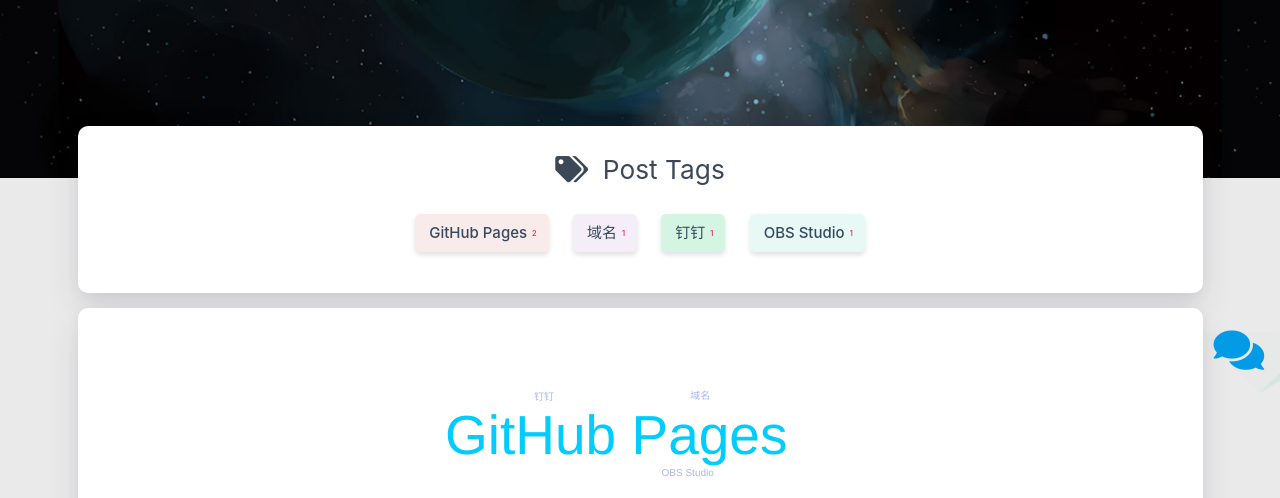
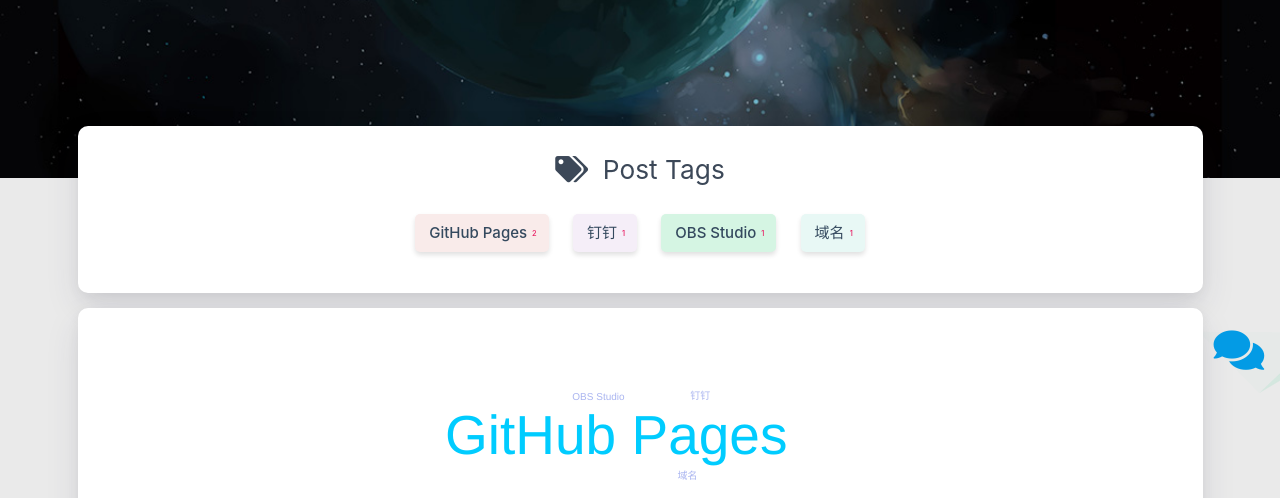
Before and after one commit to chinastar062/chinastar062.github.io, a plain HTML site: page tags/index.html in a window 1280 px wide. Shown: the part 302-800 px from the top of the page. Drawn offline with nearby package versions, Linux system fonts and the light colour scheme; some packages are replaced by stand-ins of ours; a script that the page names is missing.

Commit message:
Site updated: 2021-02-10 18:44:13

```diff
--- a/tags/index.html
+++ b/tags/index.html
@@ -354,19 +354,10 @@
                 </a>
 
 
-                <a href="/tags/%E5%9F%9F%E5%90%8D/" title="域名: 1">
-                    <span class="chip center-align waves-effect waves-light
-                             chip-default "
-                            data-tagname="域名" style="background-color: #F5EEF8;">域名
-                        <span class="tag-length">1</span>
-                    </span>
-                </a>
-
-
                 <a href="/tags/%E9%92%89%E9%92%89/" title="钉钉: 1">
                     <span class="chip center-align waves-effect waves-light
                              chip-default "
-                            data-tagname="钉钉" style="background-color: #D5F5E3;">钉钉
+                            data-tagname="钉钉" style="background-color: #F5EEF8;">钉钉
                         <span class="tag-length">1</span>
                     </span>
                 </a>
@@ -375,7 +366,16 @@
                 <a href="/tags/OBS-Studio/" title="OBS Studio: 1">
                     <span class="chip center-align waves-effect waves-light
                              chip-default "
-                            data-tagname="OBS Studio" style="background-color: #E8F8F5;">OBS Studio
+                            data-tagname="OBS Studio" style="background-color: #D5F5E3;">OBS Studio
+                        <span class="tag-length">1</span>
+                    </span>
+                </a>
+
+
+                <a href="/tags/%E5%9F%9F%E5%90%8D/" title="域名: 1">
+                    <span class="chip center-align waves-effect waves-light
+                             chip-default "
+                            data-tagname="域名" style="background-color: #E8F8F5;">域名
                         <span class="tag-length">1</span>
                     </span>
                 </a>
@@ -404,7 +404,7 @@
 <script type="text/javascript">
 
 
-    $('#tag-wordcloud').jQCloud([{"text":"GitHub Pages","weight":2,"link":"/tags/GitHub-Pages/"},{"text":"域名","weight":1,"link":"/tags/域名/"},{"text":"钉钉","weight":1,"link":"/tags/钉钉/"},{"text":"OBS Studio","weight":1,"link":"/tags/OBS-Studio/"}], {
+    $('#tag-wordcloud').jQCloud([{"text":"GitHub Pages","weight":2,"link":"/tags/GitHub-Pages/"},{"text":"钉钉","weight":1,"link":"/tags/钉钉/"},{"text":"OBS Studio","weight":1,"link":"/tags/OBS-Studio/"},{"text":"域名","weight":1,"link":"/tags/域名/"}], {
         autoResize: true
     });
 </script>
```
Also changed, not shown: about/index.html (+1 -1 lines), tags/GitHub-Pages/index.html (+11 -11 lines), tags/OBS-Studio/index.html (+11 -11 lines), tags/域名/index.html (+11 -11 lines), tags/钉钉/index.html (+11 -11 lines), favicon.png.
